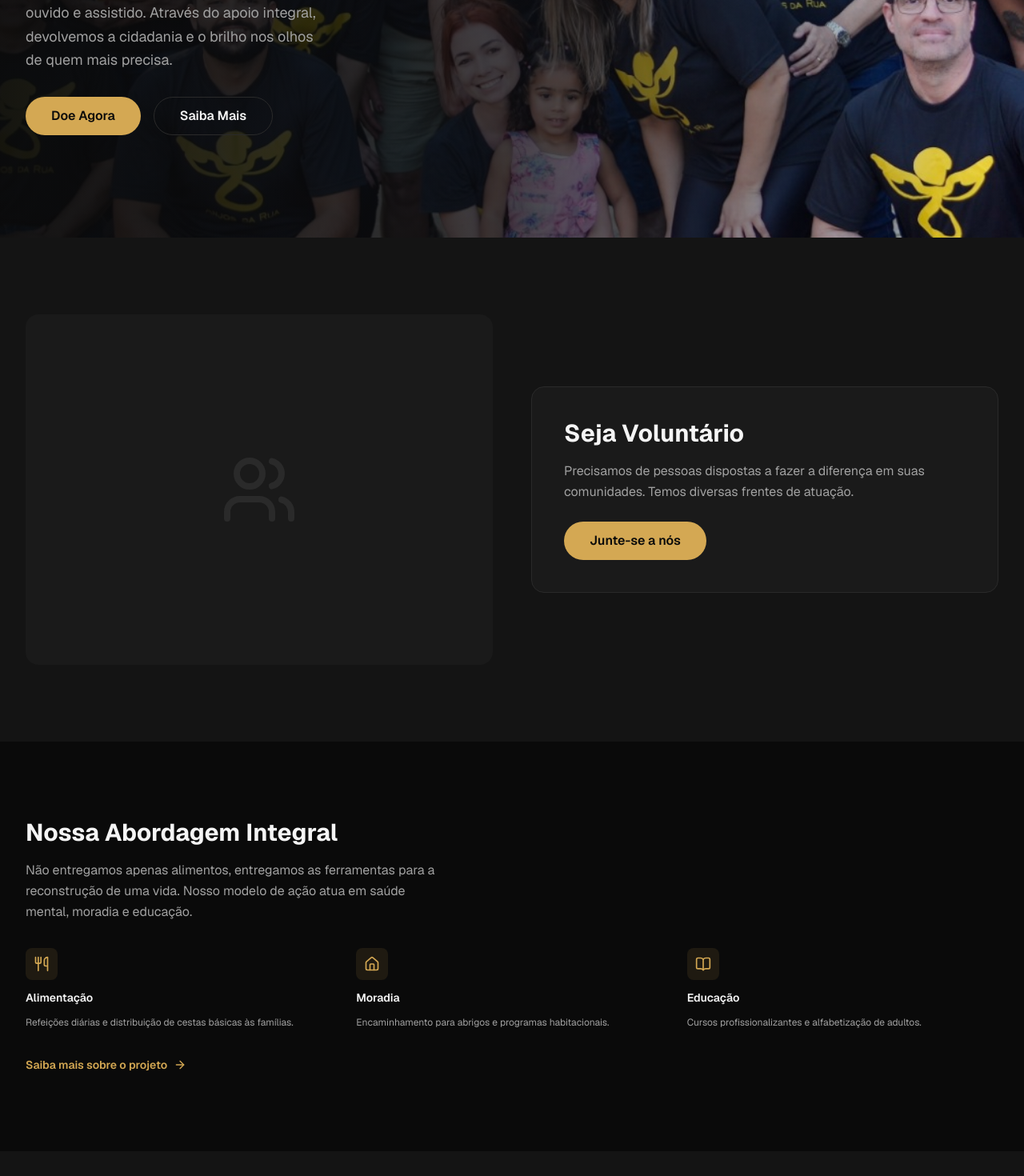
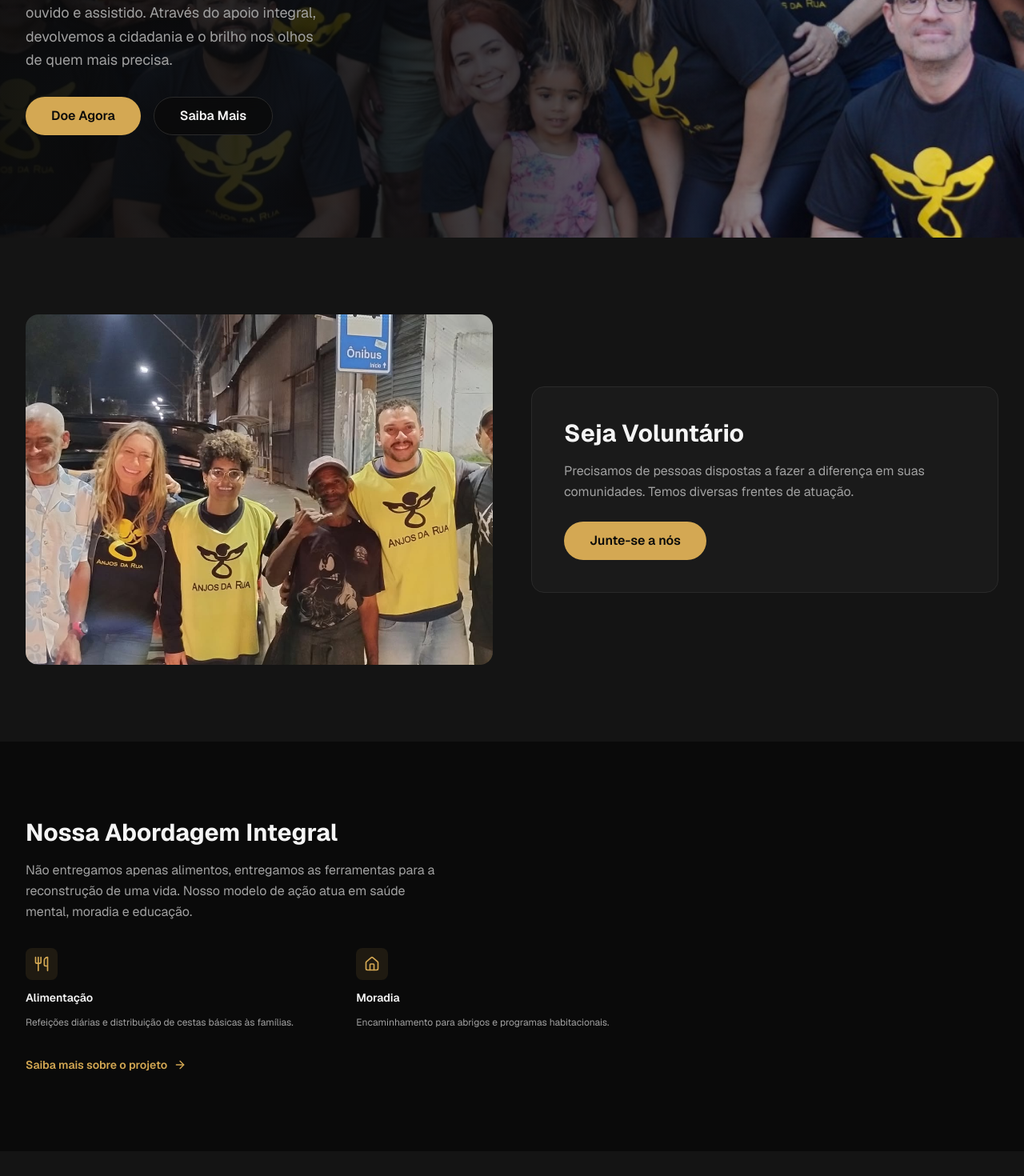
Before and after one commit to felipebxrges/anjos-da-rua, a Next.js app: page / in a window 1280 px wide. Shown: the part 580-2050 px from the top of the page at 80% size. Built offline with nearby package versions, Linux system fonts and the light colour scheme.

Commit message:
adicionando alteracoes nas informacoes

```diff
--- a/app/components/header.tsx
+++ b/app/components/header.tsx
@@ -1,12 +1,18 @@
+"use client";
+
 import Link from "next/link";
+import { useState } from "react";
+import { Menu, X } from "lucide-react";
 
 export function Header({ activePage = "home" }: { activePage?: string }) {
+  const [menuOpen, setMenuOpen] = useState(false);
+
   const navLinks = [
     { href: "/", label: "Home", id: "home" },
     { href: "/quem-somos", label: "Quem Somos", id: "quem-somos" },
     { href: "/voluntariado", label: "Voluntariado", id: "voluntariado" },
     { href: "/doacao", label: "Doação", id: "doacao" },
-    { href: "/#contato", label: "Contato", id: "contato" },
+    { href: "/contato", label: "Contato", id: "contato" },
   ];
 
   return (
@@ -40,16 +46,56 @@ export function Header({ activePage = "home" }: { activePage?: string }) {
             ))}
           </nav>
 
-          <div className="flex items-center gap-4">
+          <div className="flex items-center gap-3">
             <Link
               href="/doacao"
               className="hidden sm:inline-flex h-10 items-center justify-center rounded-full bg-gold px-5 text-sm font-semibold text-background hover:bg-gold-hover transition-colors duration-200"
             >
               Doe Agora
             </Link>
+
+            <button
+              className="md:hidden flex items-center justify-center h-10 w-10 rounded-full hover:bg-surface-light transition-colors duration-200"
+              onClick={() => setMenuOpen((prev) => !prev)}
+              aria-label={menuOpen ? "Fechar menu" : "Abrir menu"}
+            >
+              {menuOpen ? (
+                <X className="h-5 w-5 text-foreground" />
+              ) : (
+                <Menu className="h-5 w-5 text-foreground" />
+              )}
+            </button>
           </div>
         </div>
       </div>
+
+      {menuOpen && (
+        <div className="md:hidden border-t border-border bg-background/95 backdrop-blur-md">
+          <nav className="mx-auto max-w-7xl px-4 py-4 flex flex-col gap-1">
+            {navLinks.map((link) => (
+              <Link
+                key={link.id}
+                href={link.href}
+                onClick={() => setMenuOpen(false)}
+                className={`px-3 py-3 rounded-lg text-sm font-medium transition-colors duration-200 ${
+                  activePage === link.id
+                    ? "text-gold bg-gold/10"
+                    : "text-text-secondary hover:text-foreground hover:bg-surface-light"
+                }`}
+              >
+                {link.label}
+              </Link>
+            ))}
+            <Link
+              href="/doacao"
+              onClick={() => setMenuOpen(false)}
+              className="mt-2 inline-flex h-11 items-center justify-center rounded-full bg-gold text-sm font-semibold text-background hover:bg-gold-hover transition-colors duration-200"
+            >
+              Doe Agora
+            </Link>
+          </nav>
+        </div>
+      )}
     </header>
   );
 }
--- a/app/doacao/page.tsx
+++ b/app/doacao/page.tsx
@@ -2,12 +2,12 @@ import type { Metadata } from "next";
 import Link from "next/link";
 import {
   QrCode,
-  Copy,
   ShieldCheck,
   Sparkles,
 } from "lucide-react";
 import { Header } from "../components/header";
 import { Footer } from "../components/footer";
+import { CopyButton } from "../components/copy-button";
 
 export const metadata: Metadata = {
   title: "Doação - Anjos da Rua",
@@ -45,20 +45,13 @@ function HeroPixSection() {
 
             <div className="mt-8 rounded-xl border border-border bg-surface-light p-5 max-w-md">
               <p className="text-xs text-text-muted uppercase tracking-wide">
-                Chave Pix (CNPJ)
+                Chave Pix (CPF)
               </p>
               <div className="mt-2 flex items-center justify-between gap-4">
                 <p className="text-base sm:text-lg font-mono text-foreground">
-                  12.345.678/0001-90
+                  01055122737
                 </p>
-                <button
-                  type="button"
-                  className="inline-flex h-9 items-center gap-2 rounded-full bg-gold px-4 text-xs font-semibold text-background hover:bg-gold-hover transition-colors duration-200 cursor-pointer"
-                  aria-label="Copiar chave Pix"
-                >
-                  <Copy className="h-3.5 w-3.5" aria-hidden="true" />
-                  Copiar
-                </button>
+                <CopyButton text="01055122737" />
               </div>
             </div>
 
@@ -113,7 +106,7 @@ function HeroPixSection() {
                   QR Code Pix
                 </p>
                 <p className="mt-1 text-xs text-text-muted">
-                  Anjos da Rua - CNPJ 12.345.678/0001-90
+                  Anjos da Rua - CPF 01055122737
                 </p>
                 <p className="mt-4 text-xs text-text-muted leading-relaxed max-w-xs">
                   Aponte a câmera do seu aplicativo bancário e confirme o
--- a/app/page.tsx
+++ b/app/page.tsx
@@ -1,11 +1,10 @@
 import {
-  Users,
   Home,
   ArrowRight,
   Utensils,
-  BookOpen,
 } from "lucide-react";
 import Link from "next/link";
+import Image from "next/image";
 import { Header } from "./components/header";
 import { Footer } from "./components/footer";
 
@@ -50,7 +49,7 @@ function HeroSection() {
               </Link>
               <Link
                 href="/quem-somos"
-                className="inline-flex h-12 items-center justify-center rounded-full border border-border px-8 text-base font-semibold text-foreground hover:bg-surface-light transition-colors duration-200"
+                className="inline-flex h-12 items-center justify-center rounded-full border border-border bg-background/80 backdrop-blur-sm px-8 text-base font-semibold text-foreground hover:bg-background transition-colors duration-200"
               >
                 Saiba Mais
               </Link>
@@ -71,10 +70,13 @@ function VolunteerSection() {
     >
       <div className="mx-auto max-w-7xl px-4 sm:px-6 lg:px-8">
         <div className="grid lg:grid-cols-2 gap-12 items-center">
-          <div className="relative aspect-[4/3] rounded-2xl overflow-hidden bg-surface-light">
-            <div className="absolute inset-0 flex items-center justify-center">
-              <Users className="h-24 w-24 text-border" aria-hidden="true" />
-            </div>
+          <div className="relative aspect-[4/3] rounded-2xl overflow-hidden">
+            <Image
+              src="/homevoluntario.jpg"
+              alt="Voluntários do Anjos da Rua"
+              fill
+              className="object-cover"
+            />
           </div>
 
           <div className="bg-surface-light rounded-2xl p-8 sm:p-10 border border-border">
@@ -144,15 +146,6 @@ function ApproachSection() {
                   Encaminhamento para abrigos e programas habitacionais.
                 </p>
               </div>
-              <div className="flex flex-col items-start gap-3">
-                <div className="flex h-10 w-10 items-center justify-center rounded-lg bg-gold/10">
-                  <BookOpen className="h-5 w-5 text-gold" aria-hidden="true" />
-                </div>
-                <h3 className="text-sm font-semibold">Educação</h3>
-                <p className="text-xs text-text-muted leading-relaxed">
-                  Cursos profissionalizantes e alfabetização de adultos.
-                </p>
-              </div>
             </div>
             <Link
               href="/quem-somos"
```
